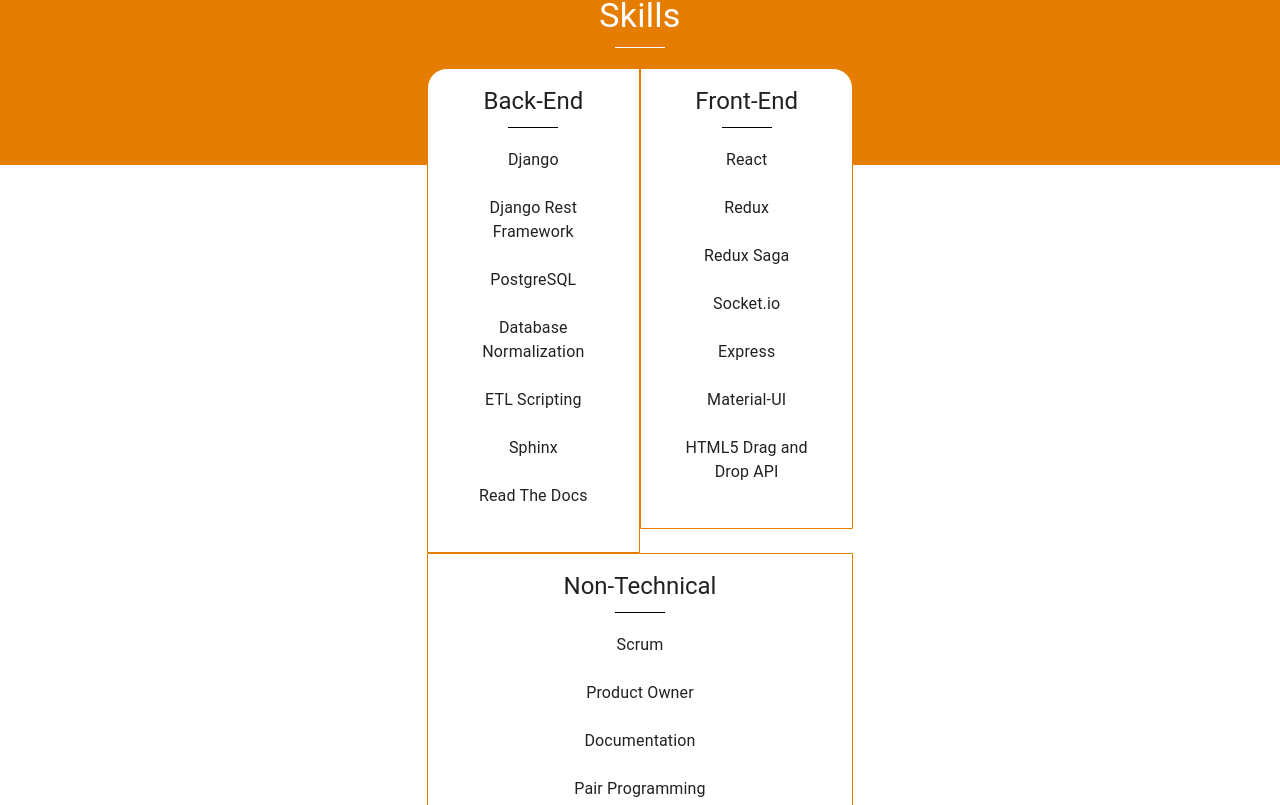
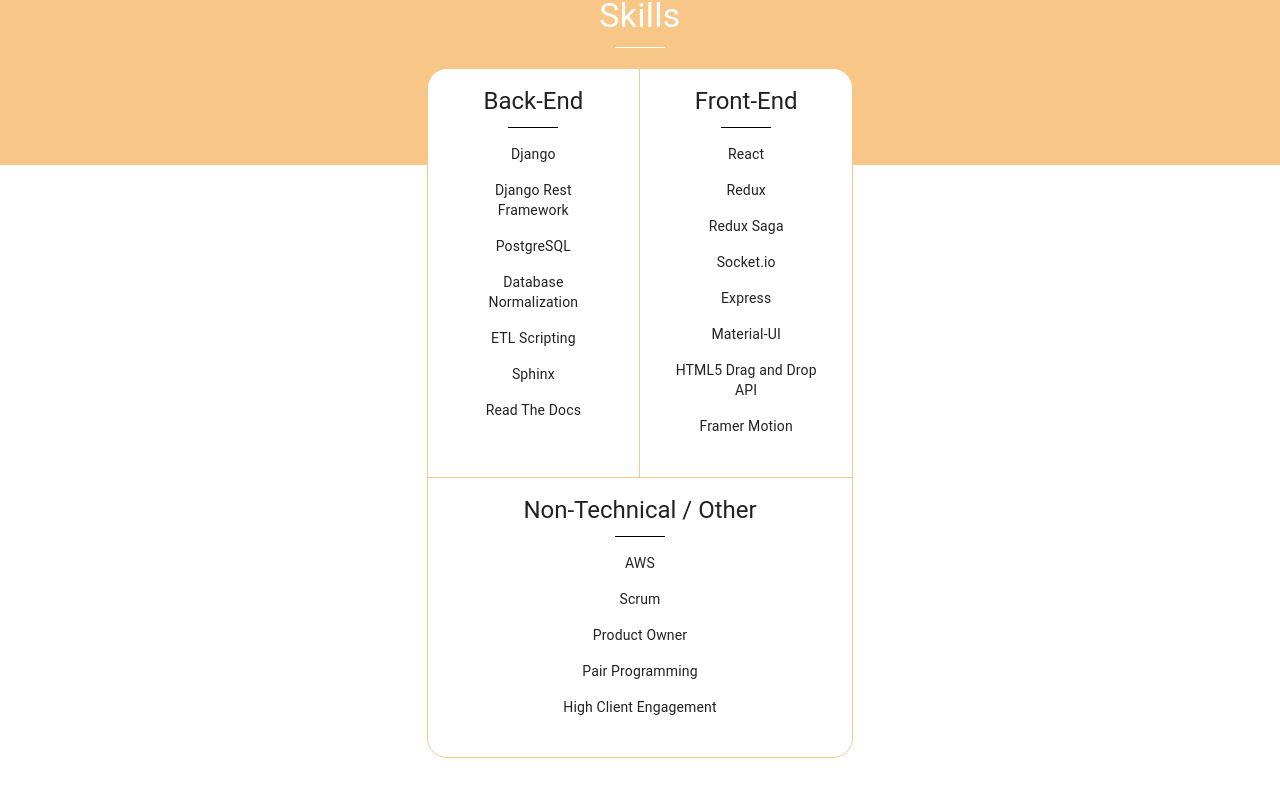
Before and after one commit to brettmfox33/Portfolio, a React (Create React App) app: page / in a window 1280 px wide. Shown: the part 555-1360 px from the top of the page. Built offline with nearby package versions, Linux system fonts and the light colour scheme.

Commit message:
Adjusted Skills styling

```diff
--- a/src/components/skills/Skills.js
+++ b/src/components/skills/Skills.js
@@ -19,17 +19,23 @@
   cardTop: {
     justifyContent: "center"
   },
+  cardLeft: {
+    borderLeft: `1px solid ${colors.main}`,
+    borderTop: `1px solid ${colors.main}`,
+    borderRight: `1px solid ${colors.main}`,
+    borderRadius: "20px 0px 0px 0px",
+    height: "100%"
+  },
+  cardRight: {
+    borderRight: `1px solid ${colors.main}`,
+    borderTop: `1px solid ${colors.main}`,
+    borderLeft: 0,
+    borderRadius: "0px 20px 0px 0px",
+    height: "100%"
+  },
   cardBottom: {
     border: `1px solid ${colors.main}`,
-    borderRadius: "0px 0px 20px 20px"
-  },
-  cardLeft: {
-    border: `1px solid ${colors.main}`,
-    borderRadius: "20px 0px 0px 0px"
-  },
-  cardRight: {
-    border: `1px solid ${colors.main}`,
-    borderRadius: "0px 20px 0px 0px"
+    borderRadius: "0px 0px 20px 20px",
   },
   divider: {
     width: 50,
@@ -59,13 +65,14 @@
   "Socket.io",
   "Express",
   "Material-UI",
-  "HTML5 Drag and Drop API"
+  "HTML5 Drag and Drop API",
+  "Framer Motion"
 ];
 
 const nonTechnicalSkills = [
+  "AWS",
   "Scrum",
   "Product Owner",
-  "Documentation",
   "Pair Programming",
   "High Client Engagement"
 ];
@@ -117,7 +124,7 @@
         <Grid md={4}>
           <Card className={classes.cardBottom} variant="outlined">
             <CardContent>
-              <SkillsList skills={nonTechnicalSkills} title="Non-Technical"/>
+              <SkillsList skills={nonTechnicalSkills} title="Non-Technical / Other"/>
             </CardContent>
           </Card>
         </Grid>
--- a/src/components/skills/SkillsList.js
+++ b/src/components/skills/SkillsList.js
@@ -35,11 +35,10 @@
         <Divider className={classes.divider} variant="middle" />
       </Grid>
       <Grid md={12}>
-        <div >
           <List>
             {skills.map(skill => {
               return (
-                <ListItem>
+                <ListItem dense={true}>
                   <ListItemText
                     css={{textAlign: "center"}}
                     primary={skill}
@@ -48,7 +47,6 @@
               )
             })}
           </List>
-        </div>
       </Grid>
     </Grid>
   )
--- a/src/styles/colors.js
+++ b/src/styles/colors.js
@@ -1,3 +1,6 @@
 export default {
-  main: '#e57e00'
+  // '#e57e00' // Deep Orange
+  // '#e29470' // Middle Orange
+  // '#679895' // Nice Green
+  main: '#f8c687' // Light Orange
 };
```
